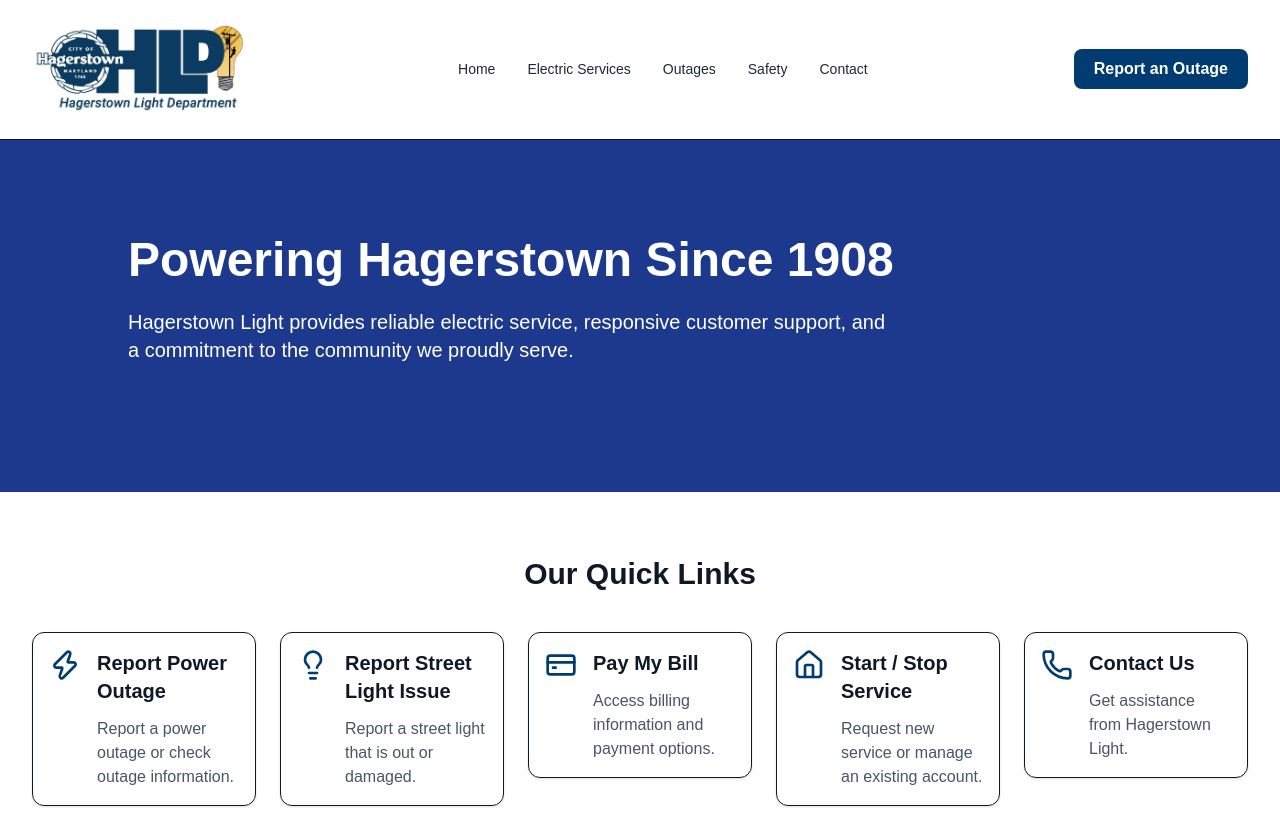
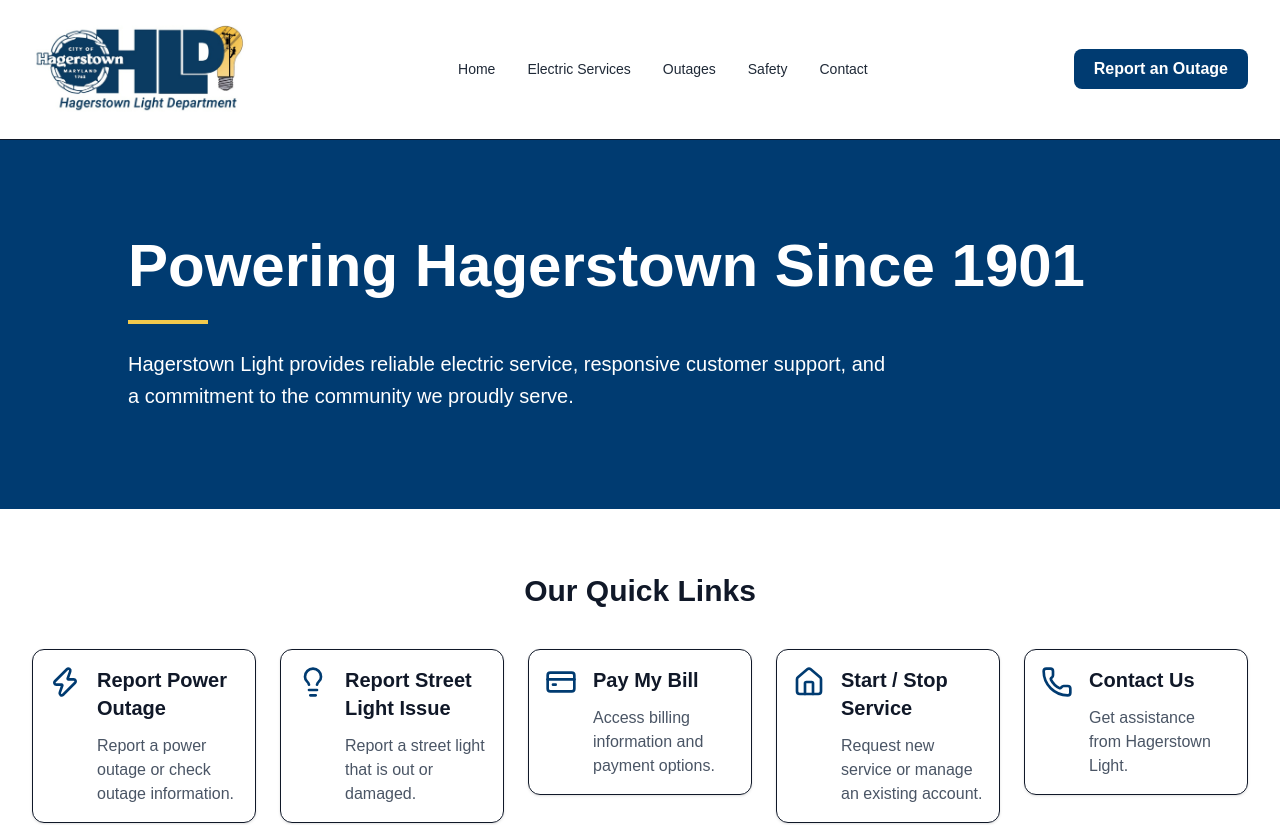
Before and after one commit to clinemichael/hagerstown-light-website, a Next.js app: page / in a window 1280 px wide. Shown: the top 825 px of the page. Built offline with nearby package versions, Linux system fonts and the light colour scheme.

Commit message:
Update header and hero branding

```diff
--- a/components/Hero.tsx
+++ b/components/Hero.tsx
@@ -1,24 +1,20 @@
 export default function Hero() {
   return (
-    <section className="bg-blue-900 text-white px-8 py-24">
+    <section className="bg-brand-blue text-white px-8 py-24">
       <div className="max-w-5xl mx-auto">
 
-        <h1 className="text-5xl font-bold mb-6">
-          Powering Hagerstown Since 1908
+        <h1 className="text-4xl md:text-6xl font-bold mb-6">
+              Powering Hagerstown Since 1901
         </h1>
 
-        <p className="text-xl max-w-3xl mb-8">
+<div className="h-1 w-20 bg-brand-gold mb-6"></div>
+
+        <p className="text-lg md:text-xl max-w-3xl leading-relaxed">
           Hagerstown Light provides reliable electric service,
           responsive customer support, and a commitment to the
           community we proudly serve.
         </p>
 
-        <div className="flex gap-4">
-
-
-
-        </div>
-
       </div>
     </section>
   );
```
